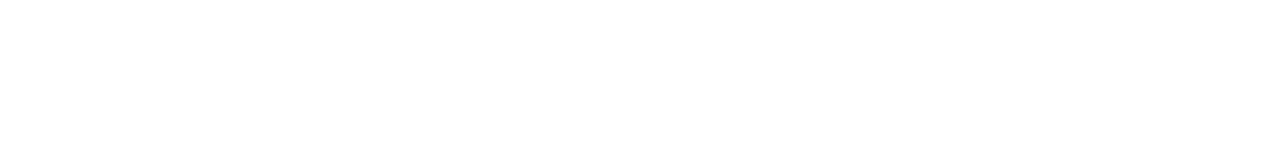
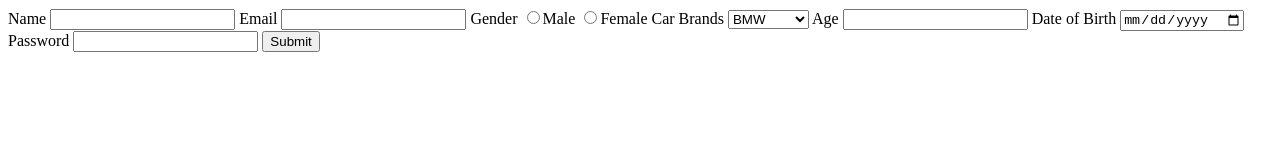
Before and after one commit to acciojob/signup-form-car-narayanshettigar, a website: page main.html in a window 1280 px wide. Drawn offline with Linux system fonts and the light colour scheme.

Commit message:
created a submission

```diff
--- a/main.html
+++ b/main.html
@@ -8,6 +8,37 @@
 
 <body>
 	<!-- the entire body must be written by student -->
+	<form method="POST">
+  <label for="name">Name</label>
+  <input type="text" id="name" name="name" required>
+
+  <label for="email">Email</label>
+  <input type="email" id="email" name="email" required>
+
+  <label for="gender">Gender</label>
+  <input type="radio" name="gender" value="male" id="male" required>Male
+  <input type="radio" name="gender" value="female" id="female" required>Female
+
+  <label for="cars">Car Brands</label>
+  <select id="cars" name="cars">
+    <option value="bmw">BMW</option>
+    <option value="audi">Audi</option>
+    <option value="mercedez">Mercedez</option>
+  </select>
+
+  <label for="age">Age</label>
+  <input type="number" id="age" name="age" required>
+
+  <label for="dob">Date of Birth</label>
+  <input type="date" id="dob" name="dob" required>
+
+  <label for="password">Password</label>
+  <input type="password" id="password" name="password" required>
+
+  <button type="submit">Submit</button>
+</form>
+
+
     <script type="text/javascript" src="./script.js">
 </script>
 
```
